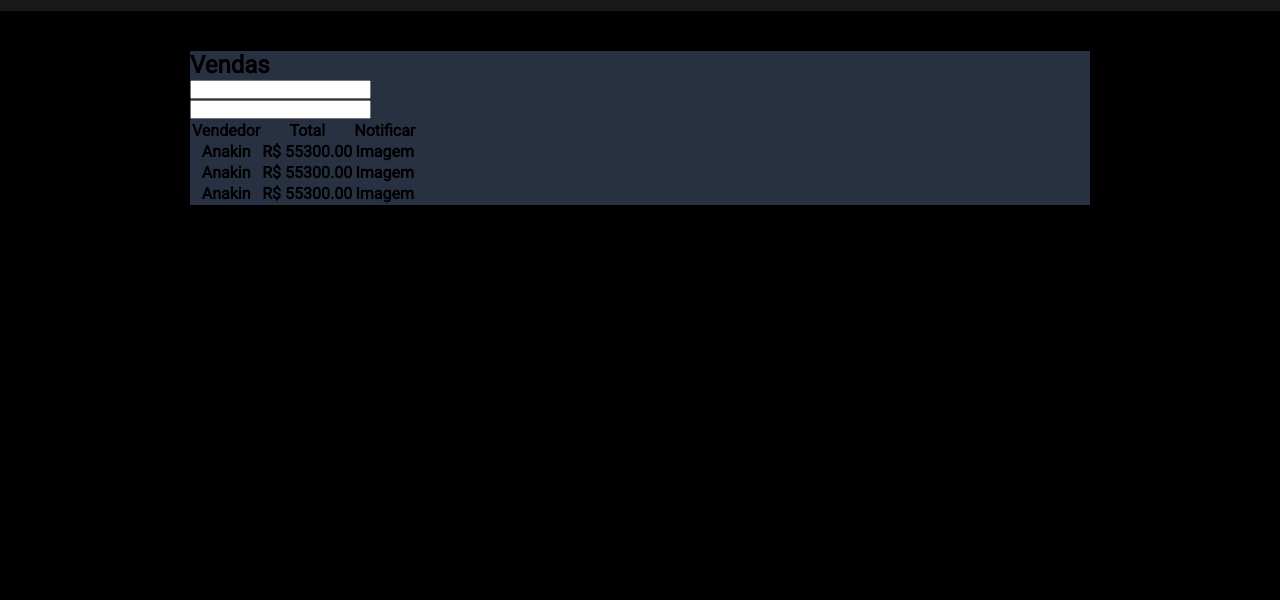
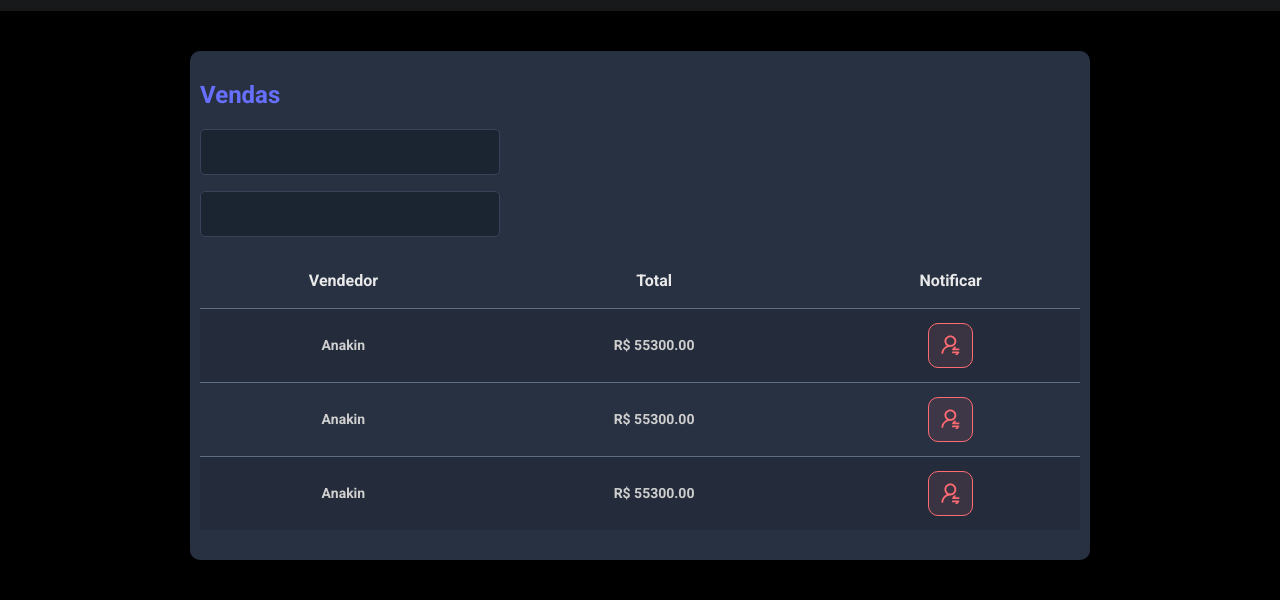
Before and after one commit to ThiagoWaldrich/dsmeta-static-front, a plain HTML site: page index.html in a window 1280 px wide. Shown: the part 209-809 px from the top of the page. Drawn offline with Linux system fonts and the light colour scheme.

Commit message:
Add elements in table

```diff
--- a/index.html
+++ b/index.html
@@ -24,17 +24,17 @@
         <article id="sales">
             <div class="dsmeta-container">
                 <div class="dsmeta-card">
-                    <h2>Vendas</h2>
+                    <h2 class="dsmeta-sales-title">Vendas</h2>
                     <div>
-                        <div>
-                            <input type="text">
+                        <div class="dsmeta-form-control-container">
+                            <input class="dsmeta-form-control" type="text">
                         </div>
-                        <div>
-                            <input type="text">
+                        <div class="dsmeta-form-control-container">
+                            <input class="dsmeta-form-control" type="text">
                         </div>
                     </div>
                     <div>
-                        <table>
+                        <table class="dsmeta-sales-table">
                             <thead>
                                 <tr>
                                     <th>Vendedor</th>
@@ -46,17 +46,35 @@
                                 <tr>
                                     <th>Anakin</th>
                                     <th>R$ 55300.00</th>
-                                    <th>Imagem</th>
+                                    <th>
+                                        <div class="dsmeeta-red-btn-container">
+                                            <div class="dsmeeta-red-btn">
+                                                <img src="./notification-icon.svg" alt="">
+                                            </div>
+                                        </div>
+                                    </th>
                                 </tr>
                                 <tr>
                                     <th>Anakin</th>
                                     <th>R$ 55300.00</th>
-                                    <th>Imagem</th>
+                                    <th>
+                                        <div class="dsmeeta-red-btn-container">
+                                            <div class="dsmeeta-red-btn">
+                                                <img src="./notification-icon.svg" alt="">
+                                            </div>
+                                        </div>
+                                    </th>
                                 </tr>
                                 <tr>
                                     <th>Anakin</th>
                                     <th>R$ 55300.00</th>
-                                    <th>Imagem</th>
+                                    <th>
+                                        <div class="dsmeeta-red-btn-container">
+                                            <div class="dsmeeta-red-btn">
+                                                <img src="./notification-icon.svg" alt="">
+                                            </div>
+                                        </div>
+                                    </th>
                                 </tr>
                             </tbody>
                         </table>
--- a/style.css
+++ b/style.css
@@ -1,58 +1,143 @@
-@import url('https://fonts.googleapis.com/css2?family=DM+Sans:wght@400;700&family=Roboto:wght@300;400&display=swap');
-*{
-    margin:0;
-    padding:0;
+@import url('https://fonts.googleapis.com/css2?family=DM+Sans:wght@400;700&family=Roboto:wght@100;400;700&display=swap');
+
+* {
+    margin: 0;
+    padding: 0;
     box-sizing: border-box;
 }
-body, html{
+
+body,
+html {
     background-color: black;
     font-family: 'Roboto', sans-serif;
-}
-h1{
     color: white;
 }
-p{
-    color:white;
-}
-a, a:hover, a:visited{
+
+a,
+a:hover,
+a:visited {
     text-decoration: none;
-    color:unset;
+    color: unset;
     /*color:white;*/
 }
-header{
+
+header {
     background: linear-gradient(180deg, #102347 0%, #181818 100%);
-    height:220px;
-    display:flex;
+    height: 220px;
+    display: flex;
     align-items: center;
     justify-content: center;
 }
-.dsmeta-logo-container{
+
+.dsmeta-logo-container {
     display: flex;
     flex-direction: column;
     align-items: center;
 
 
 }
-.dsmeta-logo-container img{
-    width:235px;
+
+.dsmeta-logo-container img {
+    width: 235px;
 }
-.dsmeta-logo-container h1{
+
+.dsmeta-logo-container h1 {
     margin-top: 15px;
     font-size: 24px;
 }
-.dsmeta-logo-container p{
+
+.dsmeta-logo-container p {
     font-size: 14px;
     font-weight: 300;
 }
-.dsmeta-card{
-    background-color:#283142;
+
+.dsmeta-card {
+    background-color: #283142;
+    border-radius: 10px;
+    padding: 30px 10px;
 
 }
-.dsmeta-container{
-    width:100%;
+
+.dsmeta-container {
+    width: 100%;
     max-width: 900px;
     margin: 0 auto;
 }
-#sales{
+
+#sales {
     padding: 40px 10px;
 }
+
+.dsmeta-sales-title {
+    color: #676FFF;
+    font-size: 24px;
+    margin-bottom: 20px;
+}
+
+.dsmeta-form-control {
+    width: 100%;
+    height: 46px;
+    background-color: #1B2531;
+    border: 1px solid #384459;
+    border-radius: 5px;
+    color: #9AAABE;
+    padding: 0 20px;
+    font-size: 18px;
+
+}
+
+.dsmeta-form-control-container {
+    margin-bottom: 16px;
+    max-width: 300px;
+}
+
+.dsmeta-sales-table {
+    width: 100%;
+    border-spacing: 0;
+    border-collapse: collapse;
+}
+
+.dsmeta-sales-table thead {
+    height: 55px;
+    font-size: 16px;
+    color: #E9E9E9;
+    font-weight: 700;
+}
+
+.dsmeta-sales-table tbody {
+    font-size: 14px;
+    color: #CFCFCF;
+    text-align: center;
+}
+
+.dsmeta-sales-table tbody tr {
+    height: 74px;
+    border-top: 1px solid #5F6E82;
+}
+
+.dsmeta-sales-table tbody tr:hover>th {
+    background-color: #384459;
+}
+
+.dsmeta-sales-table tbody tr:nth-child(odd) {
+    background-color: #242C3B;
+}
+.dsmeeta-red-btn-container{
+    display:flex;
+    justify-content: center;
+}
+
+.dsmeeta-red-btn {
+    height: 45px;
+    width: 45px;
+    background: rgba(255, 107, 114, 0.1);
+    border: 1px solid #FF6B72;
+    border-radius: 10px;
+    display:flex;
+    align-items: center;
+    justify-content: center;
+    cursor:pointer;
+}
+.dsmeeta-red-btn img{
+    width:19px;
+}
```
Also changed, not shown: notification-icon.svg (added).
